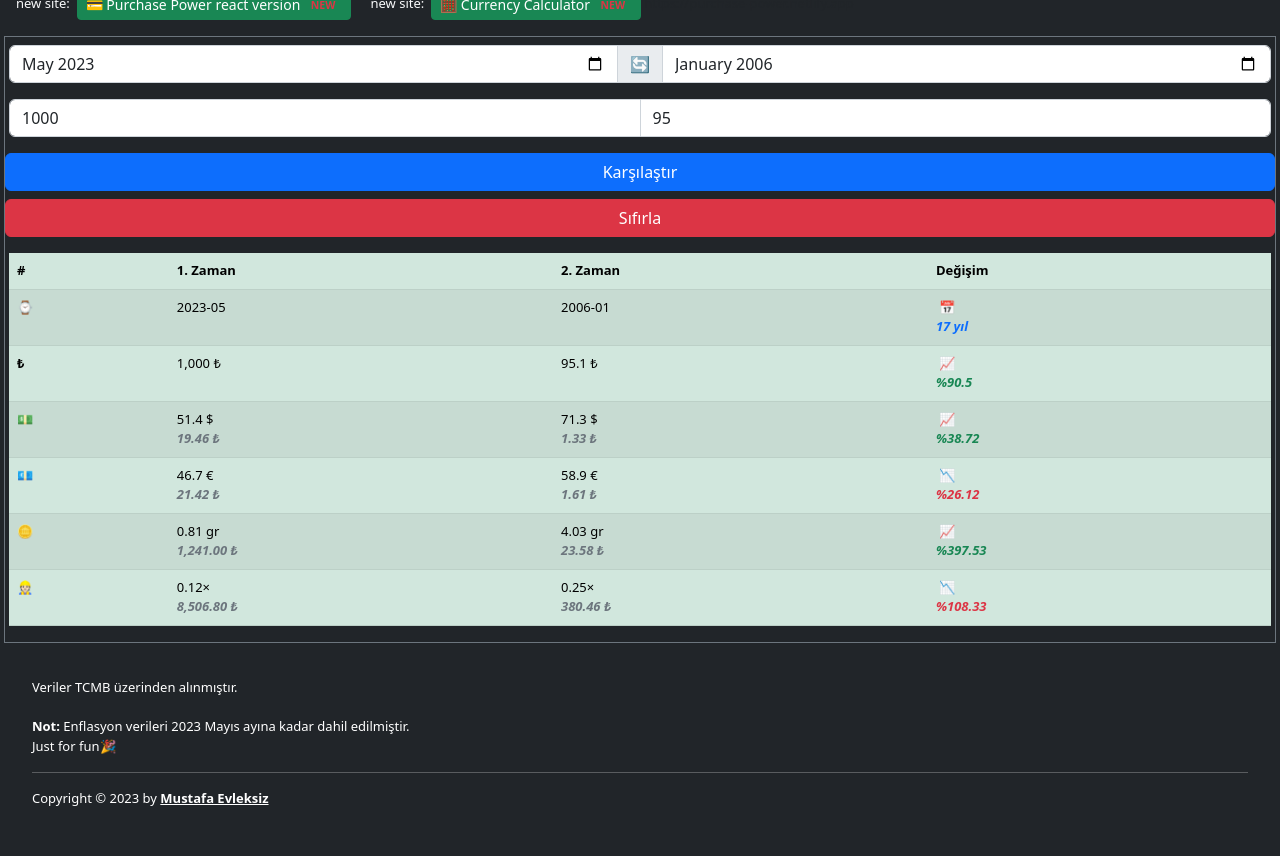
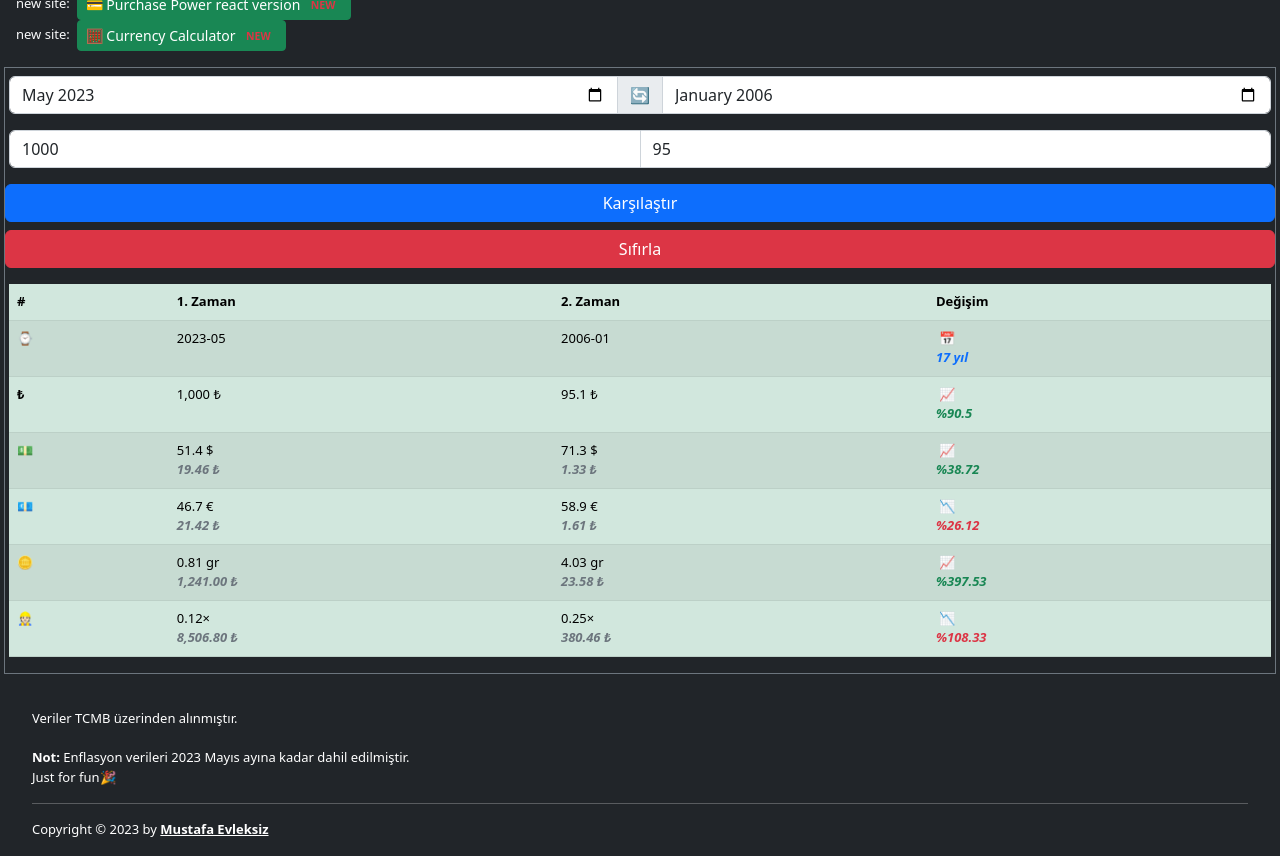
Before and after one commit to mystafe/EnflasyonMetre, a website: page index.html in a window 1280 px wide. Shown: the part 83-939 px from the top of the page. Before the commit the page ends 908 px from the top, so only its background shows below. Drawn offline with Linux system fonts and the light colour scheme.

Commit message:
Update index.html

```diff
--- a/index.html
+++ b/index.html
@@ -14,11 +14,16 @@
       <h1 class="mt-3 text-center">Enflasyon Metre</h1>
 
     </div>
+      <div>
+        <span class="text-light text-xl ps-3">new site:</span>: <a target="_blank" href="https://purchase-power.netlify.app/"><button  class="btn btn-sm btn-success" >💳 Purchase Power react version <span class="badge badge-secondary text-danger ">NEW</span></button></a>
+      </div>
+      <div>
 
-        <span class="text-light text-xl ps-3">new site:</span>: <a target="_blank" href="https://purchase-power.netlify.app/"><button  class="btn btn-sm btn-success" >💳 Purchase Power react version <span class="badge badge-secondary text-danger ">NEW</span></button></a>
-        <span class="text-light text-xl ps-3">new site:</span>: <a target="_blank" href="https://https://currencyconverterv3.netlify.app//"><button  class="btn btn-sm btn-success" >🧮 Currency Calculator <span class="badge badge-secondary text-danger ">NEW</span></button></a>
+        <span class="text-light text-xl ps-3">new site:</span>: <a target="_blank" href="https://currencyconverterv3.netlify.app//"><button  class="btn btn-sm btn-success" >🧮 Currency Calculator <span class="badge badge-secondary text-danger ">NEW</span></button></a>
 
-https://purchase-power.netlify.app
+      </div>
+
+
     <div class="row">
       <div class="col-12">
         <div class="my-3 pt-2 px-1 mx-1 border border-secondary bg-dark">
```
